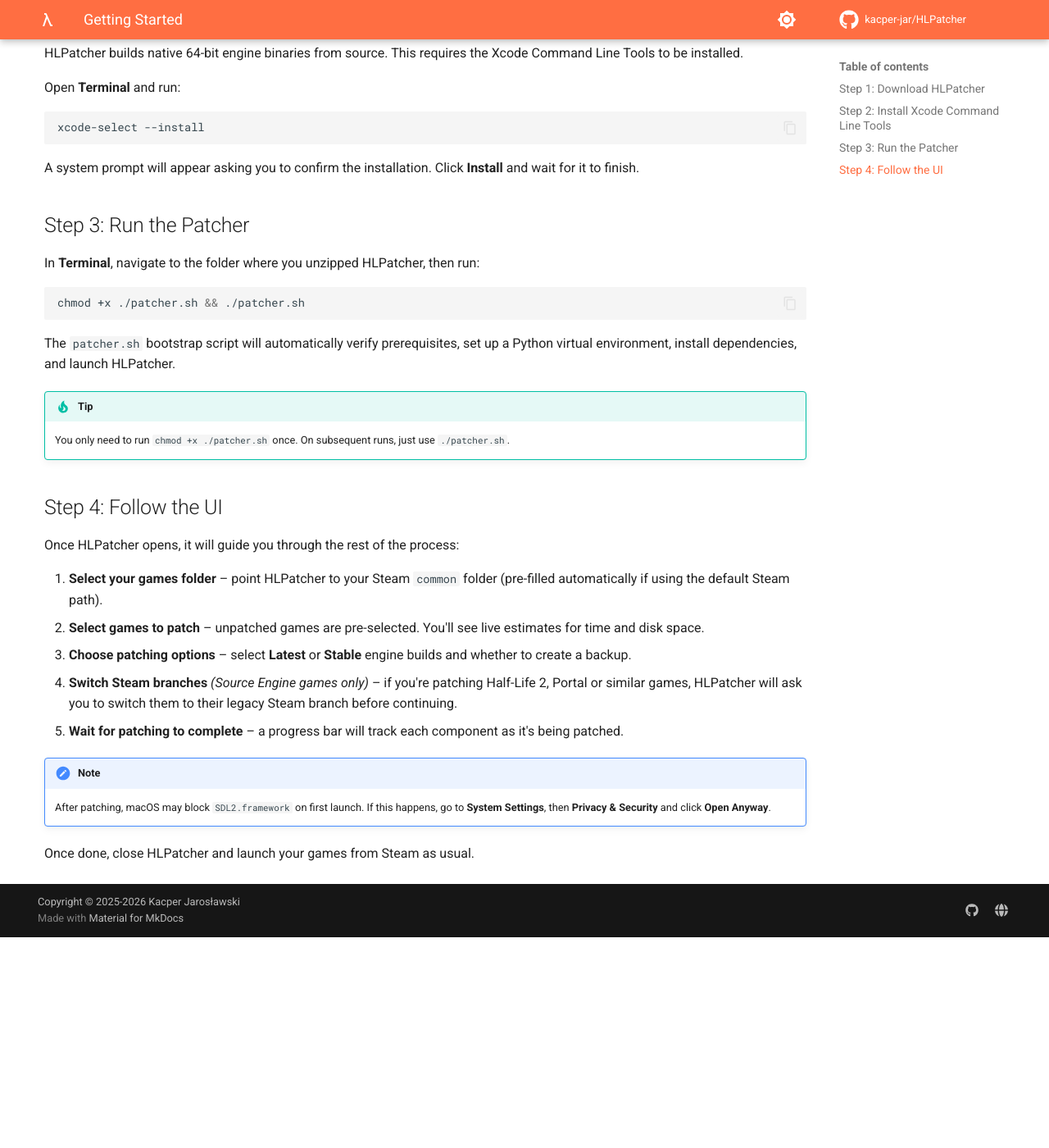
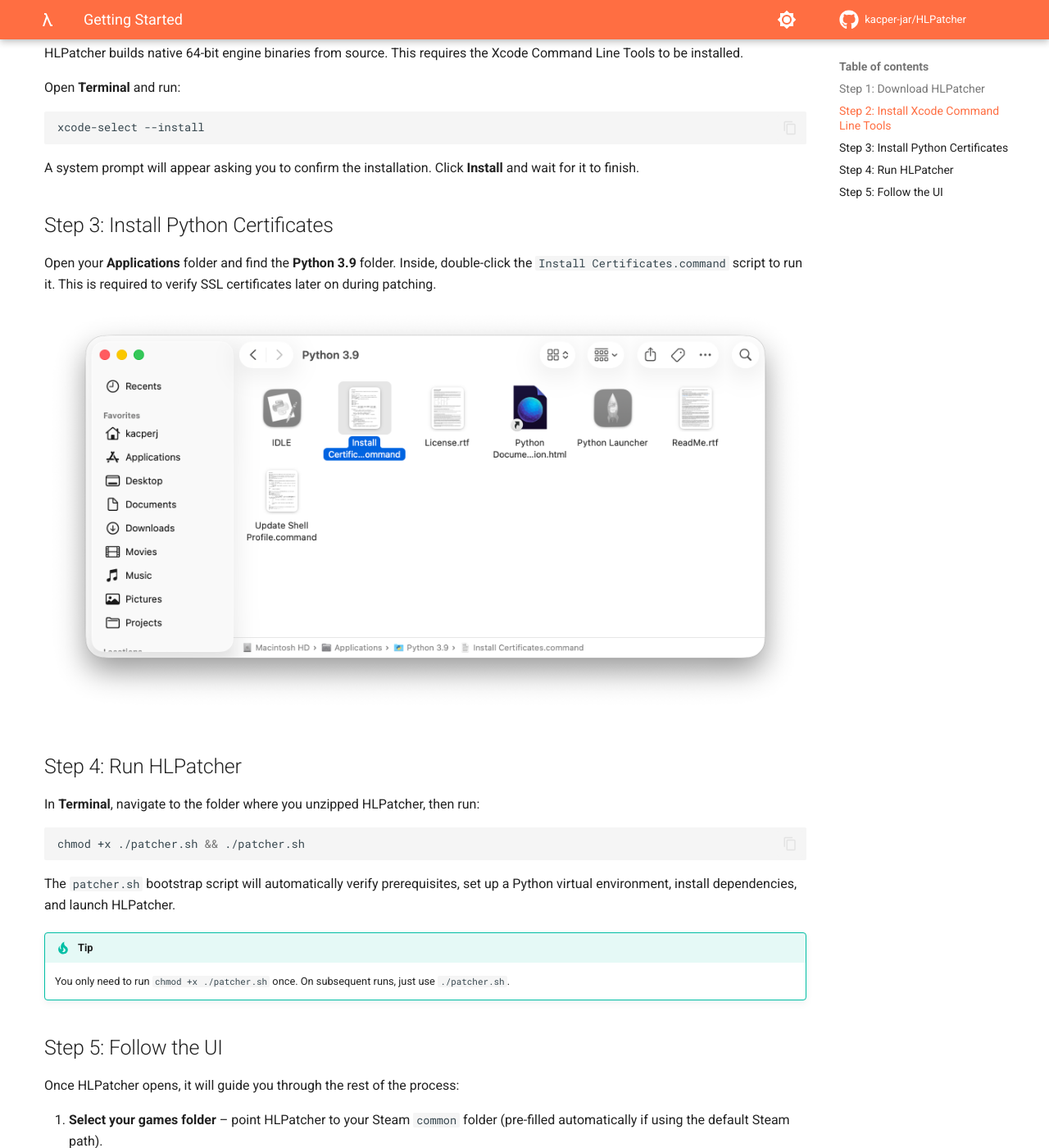
Before and after one commit to kacper-jar/HLPatcher, an MkDocs documentation site: the page built from docs/getting-started.md, in a window 1280 px wide and 1400 px high, scrolled down 450 px. Shown: the whole window at 82% size. Built offline with MkDocs 1.6.1 and Material for MkDocs 9.7.7, drawn with Linux system fonts in a browser that asks for light colours; comment, search, counter and statistics services are not loaded; before the commit the page ends 1593 px from its top, so only the background shows below that.

Commit message:
docs: update getting started with Python certs step

```diff
--- a/docs/getting-started.md
+++ b/docs/getting-started.md
@@ -18,7 +18,13 @@ xcode-select --install
 
 A system prompt will appear asking you to confirm the installation. Click **Install** and wait for it to finish.
 
-## Step 3: Run the Patcher
+## Step 3: Install Python Certificates
+
+Open your **Applications** folder and find the **Python 3.9** folder. Inside, double-click the `Install Certificates.command` script to run it. This is required to verify SSL certificates later on during patching.
+
+![Python 3.9 Folder](imgs/getting-started-step-3.png)
+
+## Step 4: Run HLPatcher
 
 In **Terminal**, navigate to the folder where you unzipped HLPatcher, then run:
 
@@ -31,7 +37,7 @@ The `patcher.sh` bootstrap script will automatically verify prerequisites, set u
 !!! tip
     You only need to run `chmod +x ./patcher.sh` once. On subsequent runs, just use `./patcher.sh`.
 
-## Step 4: Follow the UI
+## Step 5: Follow the UI
 
 Once HLPatcher opens, it will guide you through the rest of the process:
 
```
Also changed, not shown: docs/imgs/getting-started-step-3.png (added).
